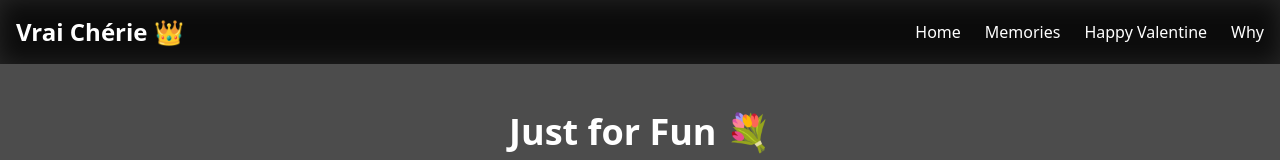
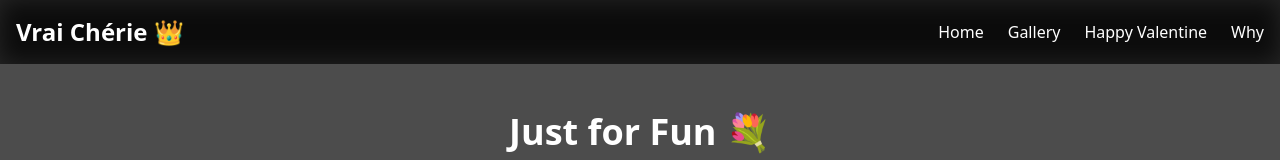
Before and after one commit to Jonathannd03/valentine-surprise, a Nuxt app: page /fun in a window 1280 px wide. Shown: the top 160 px of the page. Built offline with nearby package versions, Linux system fonts and the light colour scheme.

Commit message:
pushing the valentine website to its remote repo

```diff
--- a/components/Navbar.vue
+++ b/components/Navbar.vue
@@ -17,7 +17,7 @@
             <NuxtLink to="/" class="text-white hover:text-red-500 transition-colors">Home</NuxtLink>
           </li>
           <li>
-            <NuxtLink to="/memories" class="text-white hover:text-red-500 transition-colors">Memories</NuxtLink>
+            <NuxtLink to="/memories" class="text-white hover:text-red-500 transition-colors">Gallery</NuxtLink>
           </li>
           <li>
             <NuxtLink to="/love-letter" class="text-white hover:text-red-500 transition-colors">Happy Valentine</NuxtLink>
@@ -34,7 +34,7 @@
             <NuxtLink to="/" class="text-white hover:text-red-500 transition-colors">Home</NuxtLink>
           </li>
           <li>
-            <NuxtLink to="/memories" class="text-white hover:text-red-500 transition-colors">Memories</NuxtLink>
+            <NuxtLink to="/memories" class="text-white hover:text-red-500 transition-colors">Gallery</NuxtLink>
           </li>
           <li>
             <NuxtLink to="/love-letter" class="text-white hover:text-red-500 transition-colors">Happy Valentine</NuxtLink>
```
